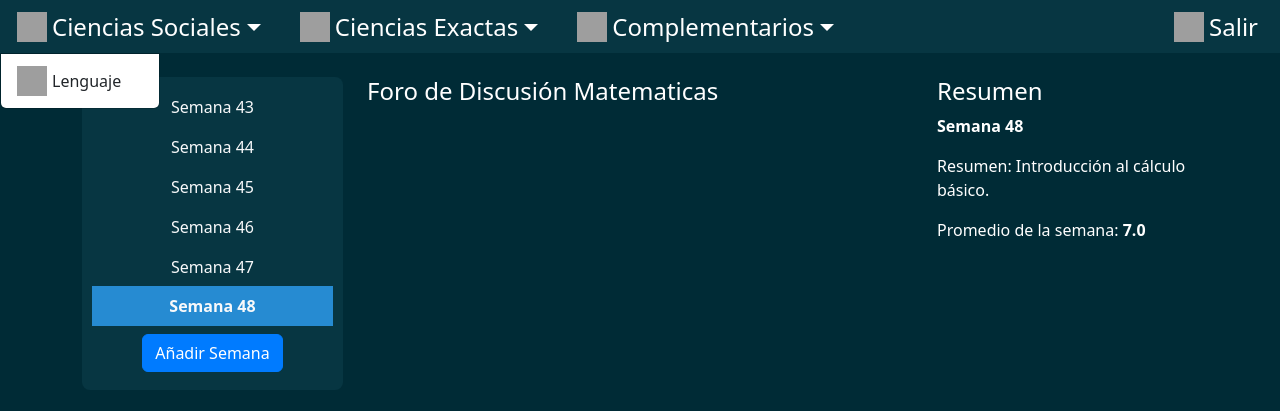
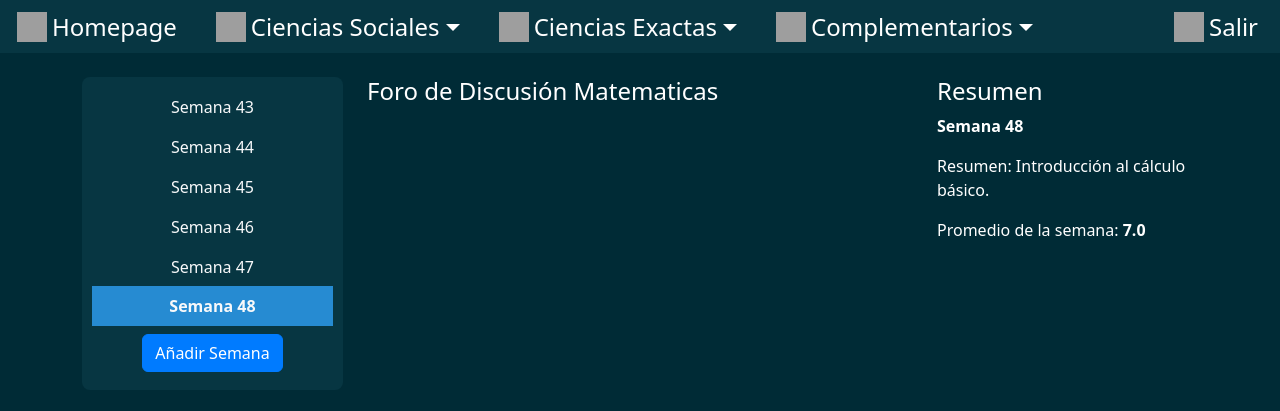
Before and after one commit to benjaminMancilla/IngSoDjango, a Django app: page /foro/1/1/ in a window 1280 px wide. Shown: the top 411 px of the page. Run offline with Django 3.2, Linux system fonts and the light colour scheme; a user stored in the database is signed in; data comes from the database, SQL or seed files in the repository; data that the repository does not hold is empty; grey boxes are pictures that could not be loaded.

Commit message:
FEAT(navbar): adding homepage button

```diff
--- a/feedback_app/templates/navbar.html
+++ b/feedback_app/templates/navbar.html
@@ -4,6 +4,14 @@
 {% endblock %}
 {% block nabvar %}
 <ul class="nav nav-tabs">
+    <!-- Botón de Homepage -->
+    <li class="nav-item">
+      <a class="nav-link d-flex align-items-center" href="{% url 'home-page' %}">
+        <img class="nav-icon" src="https://cdn-icons-png.flaticon.com/512/25/25694.png" alt="Homepage Icon">
+        Homepage
+      </a>
+    </li>
+
     <li class="nav-item dropdown">
       <a
         class="nav-link dropdown-toggle d-flex align-items-center"
@@ -17,7 +25,6 @@
       </a>
 
       <ul class="dropdown-menu" aria-labelledby="principalsClasses">
-
         {% for subject in navbar.socialSubjectList %}
         <li><a class="dropdown-item d-flex align-items-center" href="/foro/{{subject.teacherId}}/{{subject.subjectId}}">
           <img class="nav-icon" src="https://cdn-icons-png.flaticon.com/512/7416/7416864.png">
@@ -40,7 +47,6 @@
       </a>
 
       <ul class="dropdown-menu" aria-labelledby="exactScience">
-
         {% for subject in navbar.exactSubjectList %}
         <li><a class="dropdown-item d-flex align-items-center" href="/foro/{{subject.teacherId}}/{{subject.subjectId}}">
           <img class="nav-icon" src="https://cdn-icons-png.freepik.com/512/2503/2503374.png">
@@ -49,6 +55,7 @@
         {% endfor %}
       </ul>
     </li>
+
     <li class="nav-item dropdown">
       <a
         class="nav-link dropdown-toggle d-flex align-items-center"
@@ -62,14 +69,12 @@
       </a>
 
       <ul class="dropdown-menu" aria-labelledby="complementary">
-
         {% for subject in navbar.complementarySubjectList %}
         <li><a class="dropdown-item d-flex align-items-center" href="/foro/{{subject.teacherId}}/{{subject.subjectId}}">
           <img class="nav-icon" src="https://cdn-icons-png.flaticon.com/512/5388/5388915.png">
           {{subject.subjectName}}
         </a></li>
         {% endfor %}
-
       </ul>
     </li>
 
```
